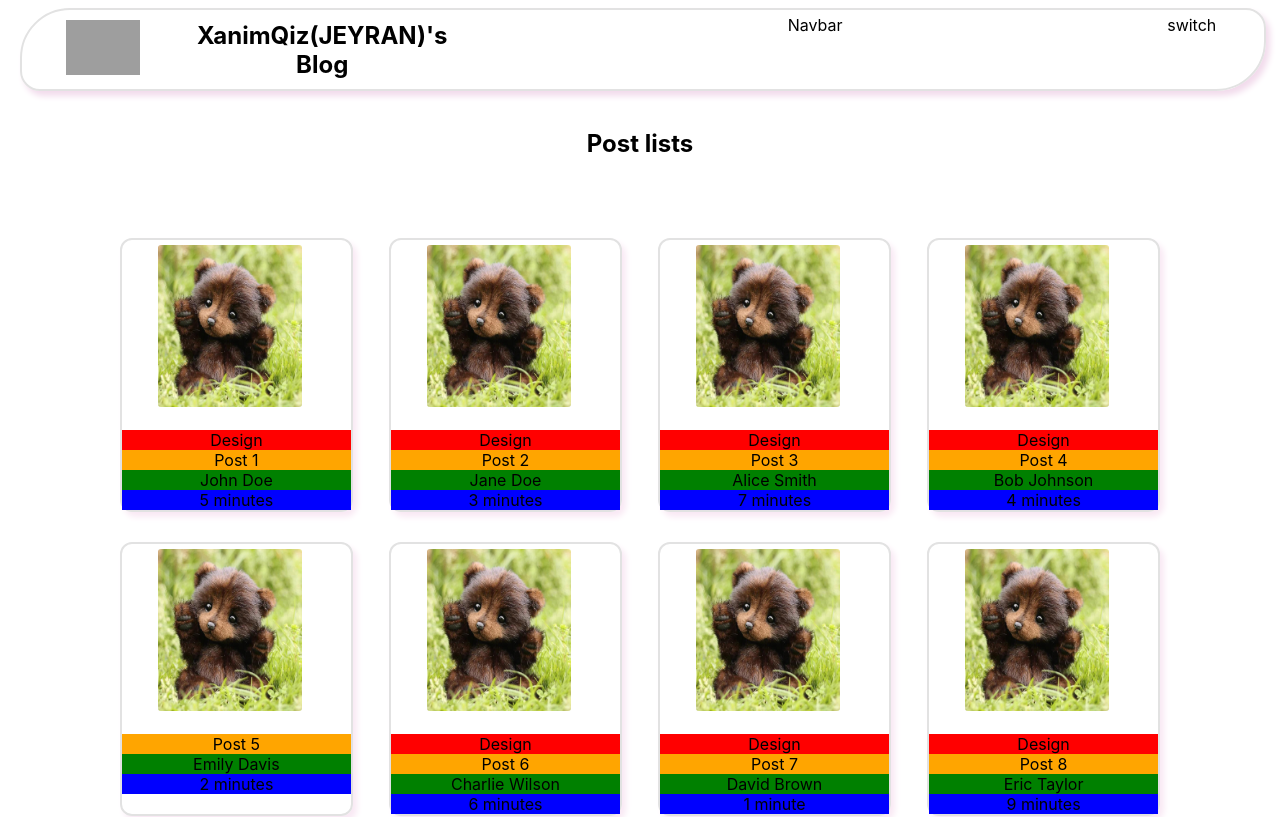
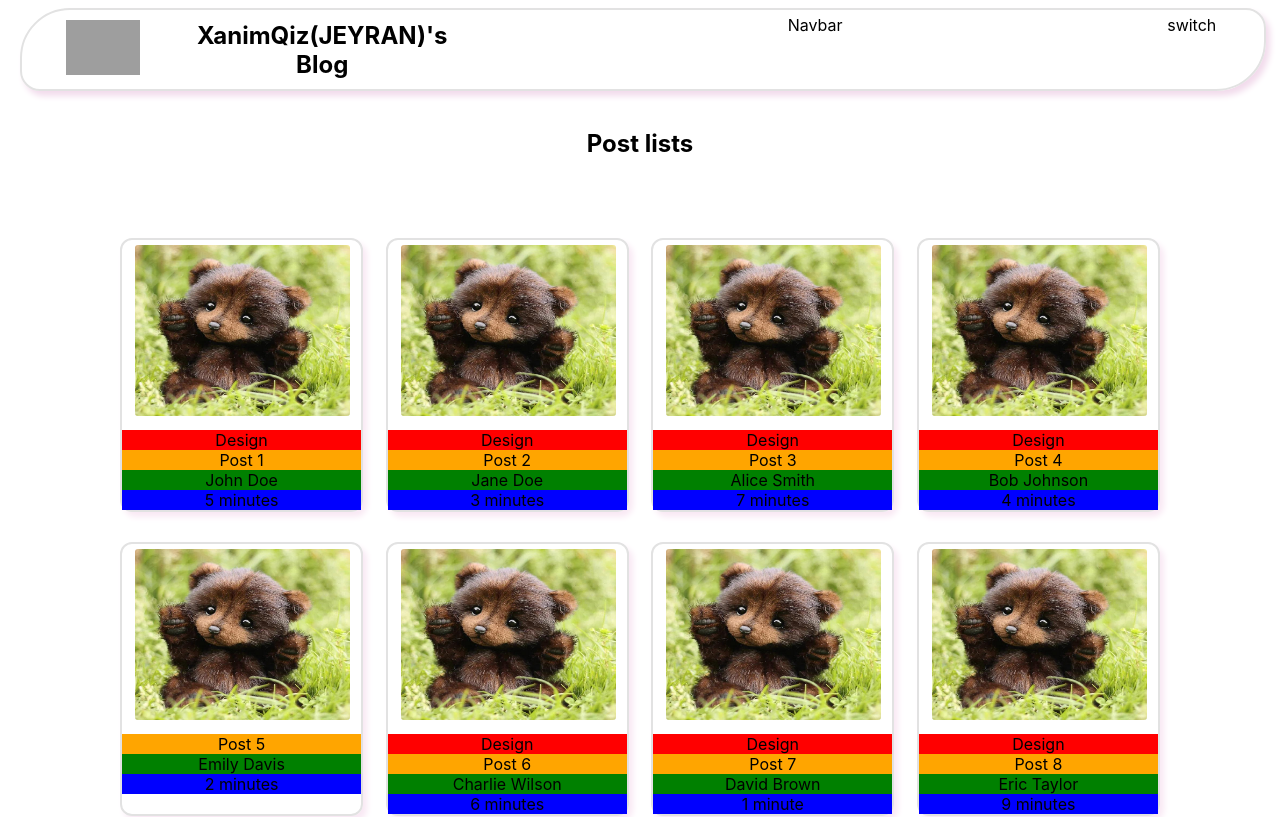
Before and after one commit to zahraRostami1999/blog-app, a React (Create React App) app: page / in a window 1280 px wide. Shown: the top 817 px of the page. Built offline with nearby package versions, Linux system fonts and the light colour scheme; grey boxes are pictures that could not be loaded.

Commit message:
edit cover width

```diff
--- a/src/Components/post/post.module.css
+++ b/src/Components/post/post.module.css
@@ -1,5 +1,5 @@
 .postWrapper{
-    width: 22%;
+    width: 23%;
     box-shadow: 4px 5px 6px #f9e8f4;
     border: 2px solid #e2e2e2;
     border-radius: 12px ;
@@ -11,15 +11,16 @@
 }
 
 .postImg{
-    width: 90%;
+    width:100%;
     height: 180px;
     display: flex;
     justify-content: center;
     margin: 5px 5px;
 }
 .postImg img{
-    width: 70%;
-    height: 90%;
+    margin-right: 8px;
+    width: 90%;
+    height: 95%;
     border-radius: 3px;
 }
 
```
